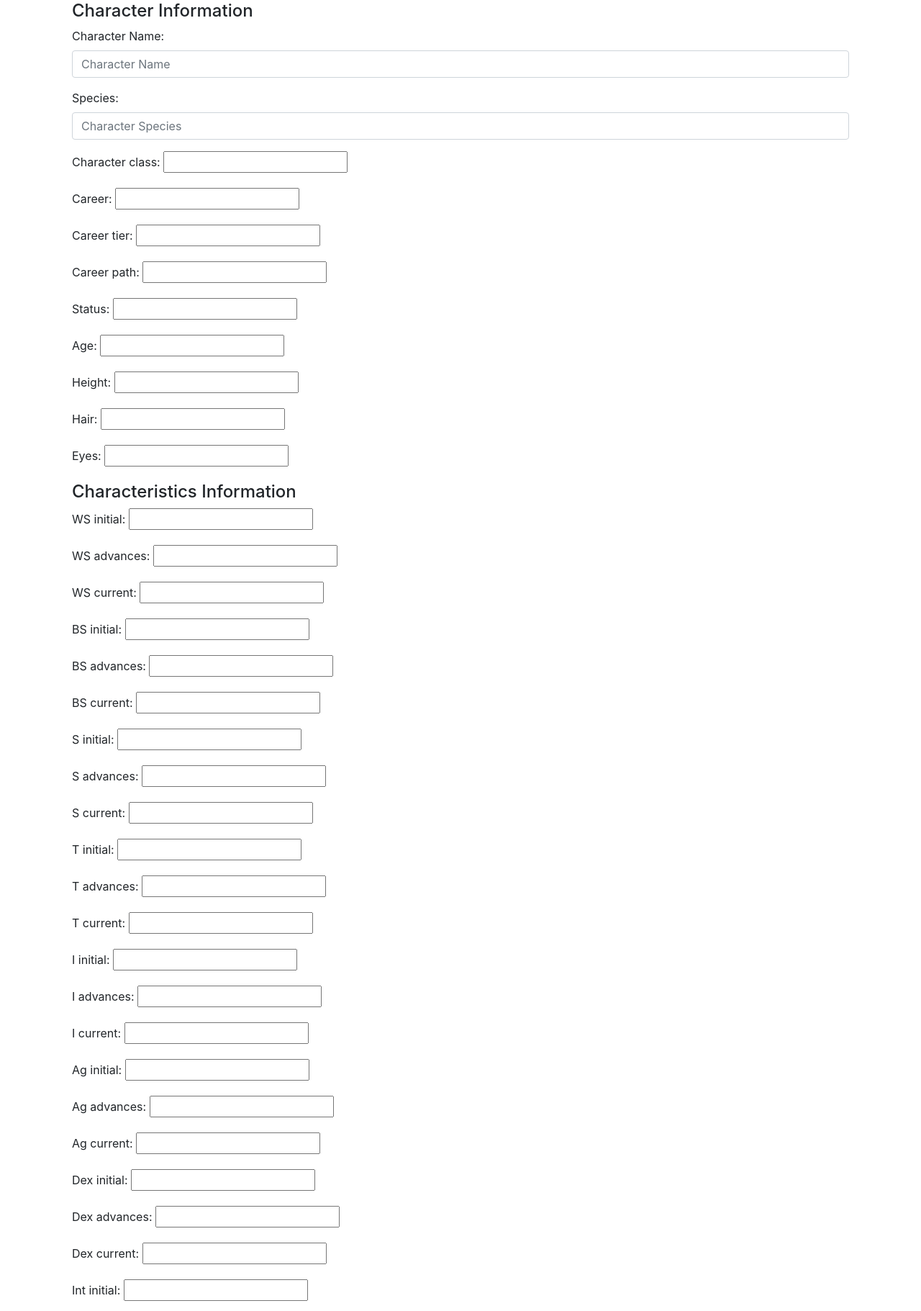
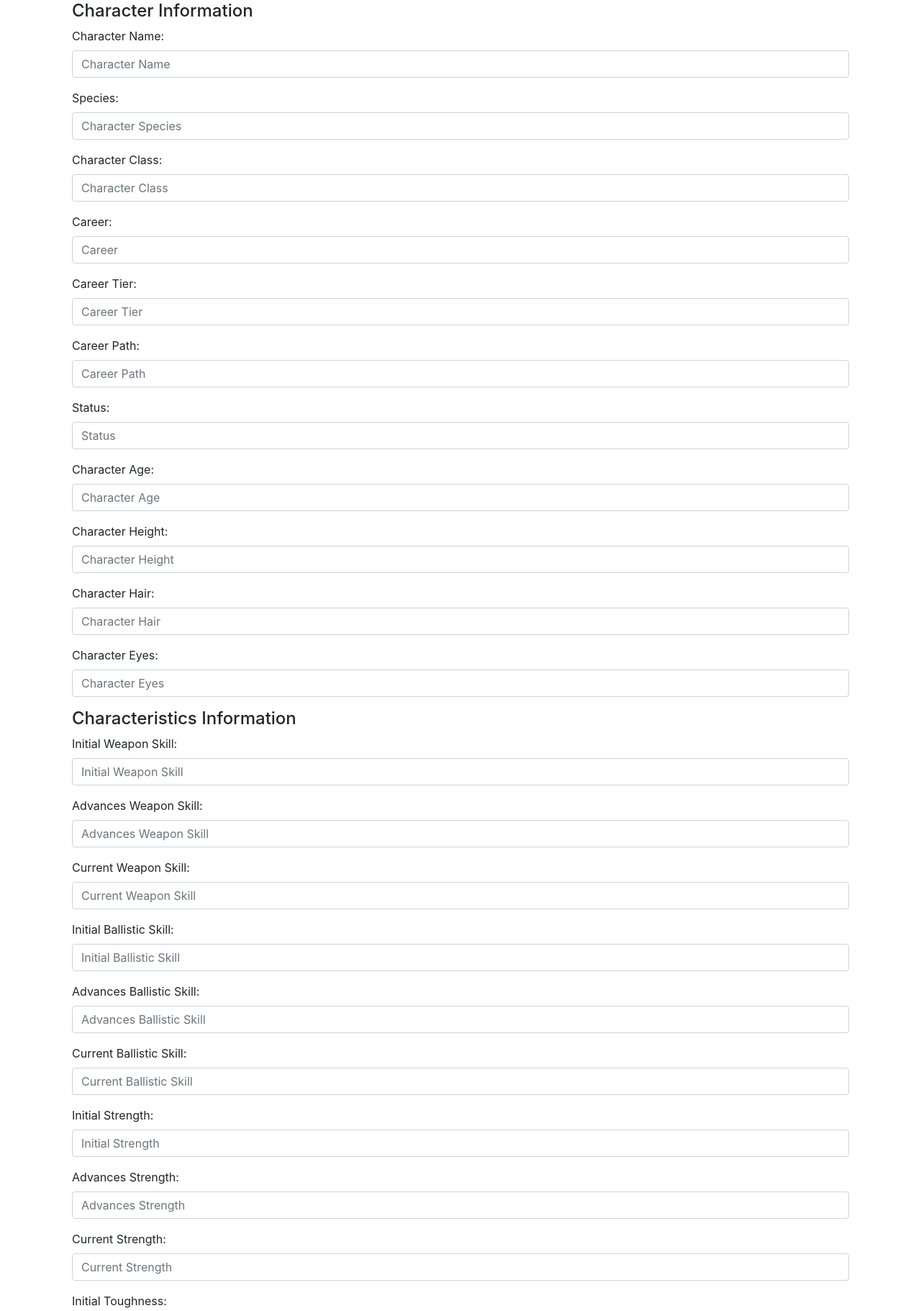
Before and after one commit to PatrickSchroeder98/warhammer_fantasy_roleplay_app, a Django app: page /characters/create/ in a window 1280 px wide. Shown: the part 149-1970 px from the top of the page at 72% size. Run offline with Django 5.2, Linux system fonts and the light colour scheme; the visitor is signed in with stand-in values (Sample User, id 1).

Commit message:
Updated forms by adding customization of widgets, fixed issue
Updated forms by adding customization of widgets and labels. Added missing experience and movement forms to view and template.

```diff
--- a/wfra/characters/forms.py
+++ b/wfra/characters/forms.py
@@ -43,10 +43,46 @@ class CharactersForm(forms.ModelForm):
             "species": forms.TextInput(
                 attrs={"class": "form-control", "placeholder": "Character Species"}
             ),
+            "character_class": forms.TextInput(
+                attrs={"class": "form-control", "placeholder": "Character Class"}
+            ),
+            "career": forms.TextInput(
+                attrs={"class": "form-control", "placeholder": "Career"}
+            ),
+            "career_tier": forms.TextInput(
+                attrs={"class": "form-control", "placeholder": "Career Tier"}
+            ),
+            "career_path": forms.TextInput(
+                attrs={"class": "form-control", "placeholder": "Career Path"}
+            ),
+            "status": forms.TextInput(
+                attrs={"class": "form-control", "placeholder": "Status"}
+            ),
+            "age": forms.TextInput(
+                attrs={"class": "form-control", "placeholder": "Character Age"}
+            ),
+            "height": forms.TextInput(
+                attrs={"class": "form-control", "placeholder": "Character Height"}
+            ),
+            "hair": forms.TextInput(
+                attrs={"class": "form-control", "placeholder": "Character Hair"}
+            ),
+            "eyes": forms.TextInput(
+                attrs={"class": "form-control", "placeholder": "Character Eyes"}
+            ),
         }
         labels = {
             "name": "Character Name",
             "species": "Species",
+            "character_class": "Character Class",
+            "career": "Career",
+            "career_tier": "Career Tier",
+            "career_path": "Career Path",
+            "status": "Status",
+            "age": "Character Age",
+            "height": "Character Height",
+            "hair": "Character Hair",
+            "eyes": "Character Eyes",
         }
 
 
@@ -86,17 +122,175 @@ class CharacteristicsForm(forms.ModelForm):
             "Fel_current",
         )
 
+        widgets = {
+            "WS_initial": forms.NumberInput(
+                attrs={"class": "form-control", "placeholder": "Initial Weapon Skill"}
+            ),
+            "WS_advances": forms.NumberInput(
+                attrs={"class": "form-control", "placeholder": "Advances Weapon Skill"}
+            ),
+            "WS_current": forms.NumberInput(
+                attrs={"class": "form-control", "placeholder": "Current Weapon Skill"}
+            ),
+            "BS_initial": forms.NumberInput(
+                attrs={"class": "form-control", "placeholder": "Initial Ballistic Skill"}
+            ),
+            "BS_advances": forms.NumberInput(
+                attrs={"class": "form-control", "placeholder": "Advances Ballistic Skill"}
+            ),
+            "BS_current": forms.NumberInput(
+                attrs={"class": "form-control", "placeholder": "Current Ballistic Skill"}
+            ),
+            "S_initial": forms.NumberInput(
+                attrs={"class": "form-control", "placeholder": "Initial Strength"}
+            ),
+            "S_advances": forms.NumberInput(
+                attrs={"class": "form-control", "placeholder": "Advances Strength"}
+            ),
+            "S_current": forms.NumberInput(
+                attrs={"class": "form-control", "placeholder": "Current Strength"}
+            ),
+            "T_initial": forms.NumberInput(
+                attrs={"class": "form-control", "placeholder": "Initial Toughness"}
+            ),
+            "T_advances": forms.NumberInput(
+                attrs={"class": "form-control", "placeholder": "Advances Toughness"}
+            ),
+            "T_current": forms.NumberInput(
+                attrs={"class": "form-control", "placeholder": "Current Toughness"}
+            ),
+            "I_initial": forms.NumberInput(
+                attrs={"class": "form-control", "placeholder": "Initial Initiative"}
+            ),
+            "I_advances": forms.NumberInput(
+                attrs={"class": "form-control", "placeholder": "Advances Initiative"}
+            ),
+            "I_current": forms.NumberInput(
+                attrs={"class": "form-control", "placeholder": "Current Initiative"}
+            ),
+            "Ag_initial": forms.NumberInput(
+                attrs={"class": "form-control", "placeholder": "Initial Agility"}
+            ),
+            "Ag_advances": forms.NumberInput(
+                attrs={"class": "form-control", "placeholder": "Advances Agility"}
+            ),
+            "Ag_current": forms.NumberInput(
+                attrs={"class": "form-control", "placeholder": "Current Agility"}
+            ),
+            "Dex_initial": forms.NumberInput(
+                attrs={"class": "form-control", "placeholder": "Initial Dexterity"}
+            ),
+            "Dex_advances": forms.NumberInput(
+                attrs={"class": "form-control", "placeholder": "Advances Dexterity"}
+            ),
+            "Dex_current": forms.NumberInput(
+                attrs={"class": "form-control", "placeholder": "Current Dexterity"}
+            ),
+            "Int_initial": forms.NumberInput(
+                attrs={"class": "form-control", "placeholder": "Initial Intelligence"}
+            ),
+            "Int_advances": forms.NumberInput(
+                attrs={"class": "form-control", "placeholder": "Advances Intelligence"}
+            ),
+            "Int_current": forms.NumberInput(
+                attrs={"class": "form-control", "placeholder": "Current Intelligence"}
+            ),
+            "WP_initial": forms.NumberInput(
+                attrs={"class": "form-control", "placeholder": "Initial Willpower"}
+            ),
+            "WP_advances": forms.NumberInput(
+                attrs={"class": "form-control", "placeholder": "Advances Willpower"}
+            ),
+            "WP_current": forms.NumberInput(
+                attrs={"class": "form-control", "placeholder": "Current Willpower"}
+            ),
+            "Fel_initial": forms.NumberInput(
+                attrs={"class": "form-control", "placeholder": "Initial Fellowship"}
+            ),
+            "Fel_advances": forms.NumberInput(
+                attrs={"class": "form-control", "placeholder": "Advances Fellowship"}
+            ),
+            "Fel_current": forms.NumberInput(
+                attrs={"class": "form-control", "placeholder": "Current Fellowship"}
+            ),
+        }
+
+        labels = {
+            "WS_initial": "Initial Weapon Skill",
+            "WS_advances": "Advances Weapon Skill",
+            "WS_current": "Current Weapon Skill",
+            "BS_initial": "Initial Ballistic Skill",
+            "BS_advances": "Advances Ballistic Skill",
+            "BS_current": "Current Ballistic Skill",
+            "S_initial": "Initial Strength",
+            "S_advances": "Advances Strength",
+            "S_current": "Current Strength",
+            "T_initial": "Initial Toughness",
+            "T_advances": "Advances Toughness",
+            "T_current": "Current Toughness",
+            "I_initial": "Initial Initiative",
+            "I_advances": "Advances Initiative",
+            "I_current": "Current Initiative",
+            "Ag_initial": "Initial Agility",
+            "Ag_advances": "Advances Agility",
+            "Ag_current": "Current Agility",
+            "Dex_initial": "Initial Dexterity",
+            "Dex_advances": "Advances Dexterity",
+            "Dex_current": "Current Dexterity",
+            "Int_initial": "Initial Intelligence",
+            "Int_advances": "Advances Intelligence",
+            "Int_current": "Current Intelligence",
+            "WP_initial": "Initial Willpower",
+            "WP_advances": "Advances Willpower",
+            "WP_current": "Current Willpower",
+            "Fel_initial": "Initial Fellowship",
+            "Fel_advances": "Advances Fellowship",
+            "Fel_current": "Current Fellowship",
+        }
+
 
 class FateForm(forms.ModelForm):
     class Meta:
         model = Fate
         fields = ("fate", "fortune")
 
+        widgets = {
+            "fate": forms.NumberInput(
+                attrs={"class": "form-control", "placeholder": "Fate Points"}
+            ),
+            "fortune": forms.NumberInput(
+                attrs={"class": "form-control", "placeholder": "Fortune Points"}
+            ),
+        }
+
+        labels = {
+            "fate": "Fate Points",
+            "fortune": "Fortune Points",
+        }
+
 
 class ResilienceForm(forms.ModelForm):
     class Meta:
         model = Resilience
         fields = ("resilience", "resolve", "motivation")
+
+        widgets = {
+            "resilience": forms.NumberInput(
+                attrs={"class": "form-control", "placeholder": "Resilience Points"}
+            ),
+            "resolve": forms.NumberInput(
+                attrs={"class": "form-control", "placeholder": "Resolve Points"}
+            ),
+            "motivation": forms.NumberInput(
+                attrs={"class": "form-control", "placeholder": "Motivation"}
+            ),
+        }
+
+        labels = {
+            "resilience": "Resilience Points",
+            "resolve": "Resolve Points",
+            "motivation": "Motivation",
+        }
 
 
 class ExperienceForm(forms.ModelForm):
--- a/wfra/characters/templates/characters/characters_form.html
+++ b/wfra/characters/templates/characters/characters_form.html
@@ -17,6 +17,12 @@
 
         <h4>Resilience Information</h4>
         {{ resilience_form.as_p }}
+
+        <h4>Experience Information</h4>
+        {{ experience_form.as_p }}
+
+        <h4>Movement Information</h4>
+        {{ movement_form.as_p }}
 
         <h4>Basic Skills Information</h4>
         {{ basic_skills_form.as_p }}
--- a/wfra/characters/views.py
+++ b/wfra/characters/views.py
@@ -10,6 +10,8 @@ from .forms import (
     CharacteristicsForm,
     FateForm,
     ResilienceForm,
+    ExperienceForm,
+    MovementForm,
     BasicSkillsForm,
     AdvancedSkillsForm,
     TalentsForm,
@@ -37,6 +39,8 @@ class CreateCharacter(LoginRequiredMixin, View):
         characteristics_form = CharacteristicsForm()
         fate_form = FateForm()
         resilience_form = ResilienceForm()
+        experience_form = ExperienceForm()
+        movement_form = MovementForm()
         basic_skills_form = BasicSkillsForm()
         advanced_skills_form = AdvancedSkillsForm()
         talents_form = TalentsForm()
@@ -55,6 +59,8 @@ class CreateCharacter(LoginRequiredMixin, View):
                 "characteristics_form": characteristics_form,
                 "fate_form": fate_form,
                 "resilience_form": resilience_form,
+                "experience_form": experience_form,
+                "movement_form": movement_form,
                 "basic_skills_form": basic_skills_form,
                 "advanced_skills_form": advanced_skills_form,
                 "talents_form": talents_form,
@@ -74,6 +80,8 @@ class CreateCharacter(LoginRequiredMixin, View):
         characteristics_form = CharacteristicsForm(request.POST)
         fate_form = FateForm(request.POST)
         resilience_form = ResilienceForm(request.POST)
+        experience_form = ExperienceForm()
+        movement_form = MovementForm()
         basic_skills_form = BasicSkillsForm(request.POST)
         advanced_skills_form = AdvancedSkillsForm(request.POST)
         talents_form = TalentsForm(request.POST)
@@ -89,6 +97,8 @@ class CreateCharacter(LoginRequiredMixin, View):
             and characteristics_form.is_valid()
             and fate_form.is_valid()
             and resilience_form.is_valid()
+            and experience_form.is_valid()
+            and movement_form.is_valid()
             and basic_skills_form.is_valid()
             and advanced_skills_form.is_valid()
             and talents_form.is_valid()
@@ -116,6 +126,14 @@ class CreateCharacter(LoginRequiredMixin, View):
             resilience = resilience_form.save(commit=False)
             resilience.character_id = character
             resilience.save()
+
+            experience = experience_form.save(commit=False)
+            experience.character_id = character
+            experience.save()
+
+            movement = movement_form.save(commit=False)
+            movement.character_id = character
+            movement.save()
 
             basic_skills = basic_skills_form.save(commit=False)
             basic_skills.character_id = character
@@ -161,6 +179,8 @@ class CreateCharacter(LoginRequiredMixin, View):
                 "characteristics_form": characteristics_form,
                 "fate_form": fate_form,
                 "resilience_form": resilience_form,
+                "experience_form": experience_form,
+                "movement_form": movement_form,
                 "basic_skills_form": basic_skills_form,
                 "advanced_skills_form": advanced_skills_form,
                 "talents_form": talents_form,
@@ -187,6 +207,8 @@ class DetailViewCharacter(LoginRequiredMixin, generic.DetailView):
         )
         context["fate"] = models.Fate.objects.filter(character_id=character)
         context["resilience"] = models.Resilience.objects.filter(character_id=character)
+        context["experience"] = models.Experience.objects.filter(character_id=character)
+        context["movement"] = models.Movement.objects.filter(character_id=character)
         context["basic_skills"] = models.BasicSkills.objects.filter(
             character_id=character
         )
```
